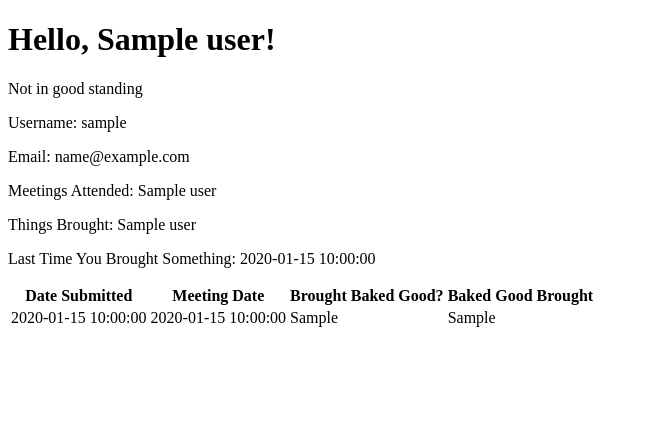
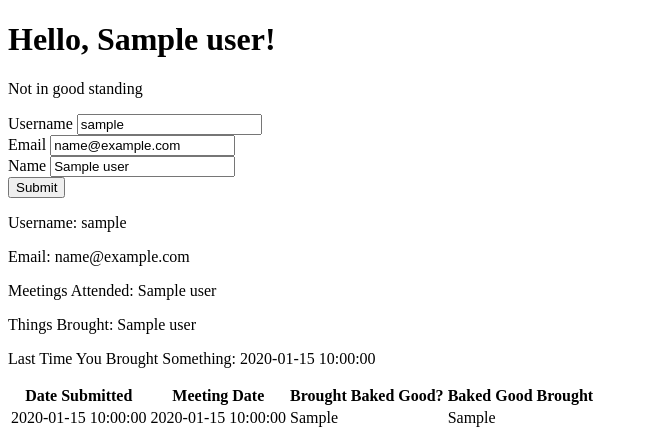
Before and after one commit to poinkpolkadots/baking-club, a Flask app: page /profile in a window 1280 px wide. Shown: the part 68-506 px from the top of the page, without its empty margins (0-648 px from the left). Run offline with Flask 3, Linux system fonts and the light colour scheme; a user stored in the database is signed in; a database or web service that is not in the repository returns one stand-in record (values such as "Sample title"); some libraries are stand-ins or nearby versions.

Commit message:
added ability for users to edit their own information

```diff
--- a/app.py
+++ b/app.py
@@ -103,13 +103,21 @@ def logout():
 def index():
     return render_template("index.html")
 
-@app.route("/profile")
+@app.route("/profile", methods=("GET", "POST"))
 @login_required
 def profile():
-    user_data = get_individual_data(current_user.id)
-    user_meetings = get_individual_meetings(current_user.id)
-    latest_brought = get_latest_brought(current_user.id)
-    return render_template("profile.html", user_data=user_data, user_meetings=user_meetings, latest_brought=latest_brought)
+    if request.method == "POST":
+        name = request.form["name"]
+        username = request.form["username"]
+        email = request.form["email"]
+        update_user_data(current_user.id, name, username, email)
+        flash("User data updated successfully", "success")
+        return redirect(url_for("index"))
+    if request.method == "GET":
+        user_data = get_individual_data(current_user.id)
+        user_meetings = get_individual_meetings(current_user.id)
+        latest_brought = get_latest_brought(current_user.id)
+        return render_template("profile.html", user_data=user_data, user_meetings=user_meetings, latest_brought=latest_brought)
 
 @app.route("/attendance" , methods=("GET", "POST"))
 @login_required
--- a/model.py
+++ b/model.py
@@ -110,6 +110,14 @@ def get_individual_data(user_id):
     conn.close()
     return data
 
+def update_user_data(user_id, name, username, email):
+    conn = get_db_connection()
+    cur = conn.cursor()
+    cur.execute("UPDATE users SET name = %s, username = %s, email = %s WHERE id = %s", (name, username, email, user_id,))
+    conn.commit()
+    cur.close()
+    conn.close()
+
 def get_individual_meetings(user_id):
     conn = get_db_connection()
     cur = conn.cursor()
--- a/templates/profile.html
+++ b/templates/profile.html
@@ -4,6 +4,18 @@
 <h1>Hello, {{ current_user.name }}!</h1>
 <p id="status"></p>
 <!-- make these into forms -->
+<form method="POST">
+    <label for="username">Username</label>
+    <input type="text" id="username" name="username" value="{{ current_user.username }}">
+    <br>
+    <label for="email">Email</label>
+    <input type="email" id="email" name="email" value="{{ current_user.email }}">
+    <br>
+    <label for="name">Name</label>
+    <input type="text" id="name" name="name" value="{{ current_user.name }}">
+    <br>
+    <button type="submit">Submit</button>
+</form>
 <p>Username: {{ current_user.username }}</p>
 <p>Email: {{ current_user.email }}</p>
 <p>Meetings Attended: {{ user_data[4] }}</p>
```
